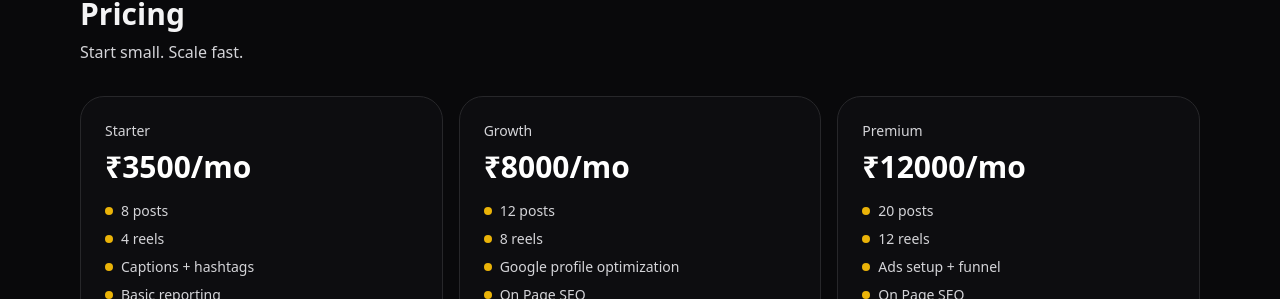
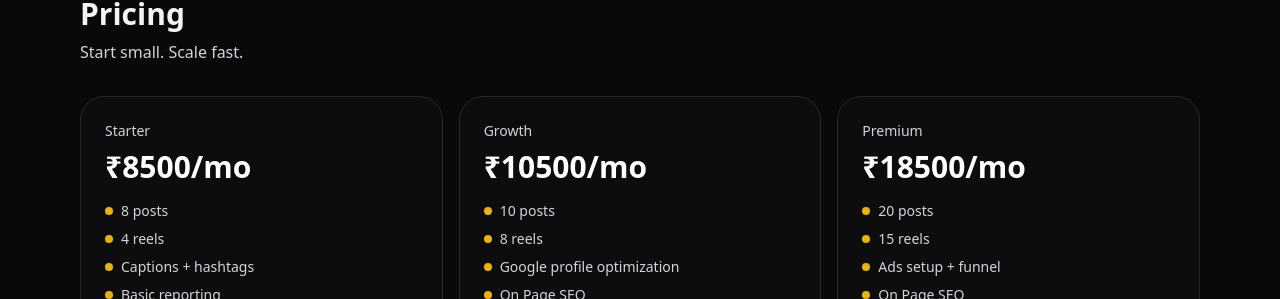
Before and after one commit to SwarnMehto/VisionX, a React (Vite) app: page / in a window 1280 px wide. Shown: the part 3470-3769 px from the top of the page. Built offline with nearby package versions, Linux system fonts and the light colour scheme.

Commit message:
Initial commit

```diff
--- a/src/App.jsx
+++ b/src/App.jsx
@@ -615,9 +615,9 @@ PROJECTS & CLIENT SUCCESS
 
         <div className="mt-8 grid gap-4 md:grid-cols-3">
           {[
-            ["Starter", "₹3500/mo", ["8 posts", "4 reels", "Captions + hashtags", "Basic reporting"]],
-            ["Growth", "₹8000/mo", ["12 posts", "8 reels", "Google profile optimization", "On Page SEO", "Off Page SEO", "Monthly Reports"]],
-            ["Premium", "₹12000/mo", ["20 posts", "12 reels", "Ads setup + funnel", "On Page SEO", "Off Page SEO","GEO Targeting","Backlinks", "Weekly Reports"]],
+            ["Starter", "₹8500/mo", ["8 posts", "4 reels", "Captions + hashtags", "Basic reporting"]],
+            ["Growth", "₹10500/mo", ["10 posts", "8 reels", "Google profile optimization", "On Page SEO", "Off Page SEO", "Monthly Reports"]],
+            ["Premium", "₹18500/mo", ["20 posts", "15 reels", "Ads setup + funnel", "On Page SEO", "Off Page SEO","GEO Targeting","Backlinks", "Weekly Reports"]],
           ].map(([name, price, items]) => (
             <div key={name} className="rounded-3xl border border-zinc-800 bg-zinc-900/30 p-6">
               <div className="text-sm text-zinc-300">{name}</div>
```
